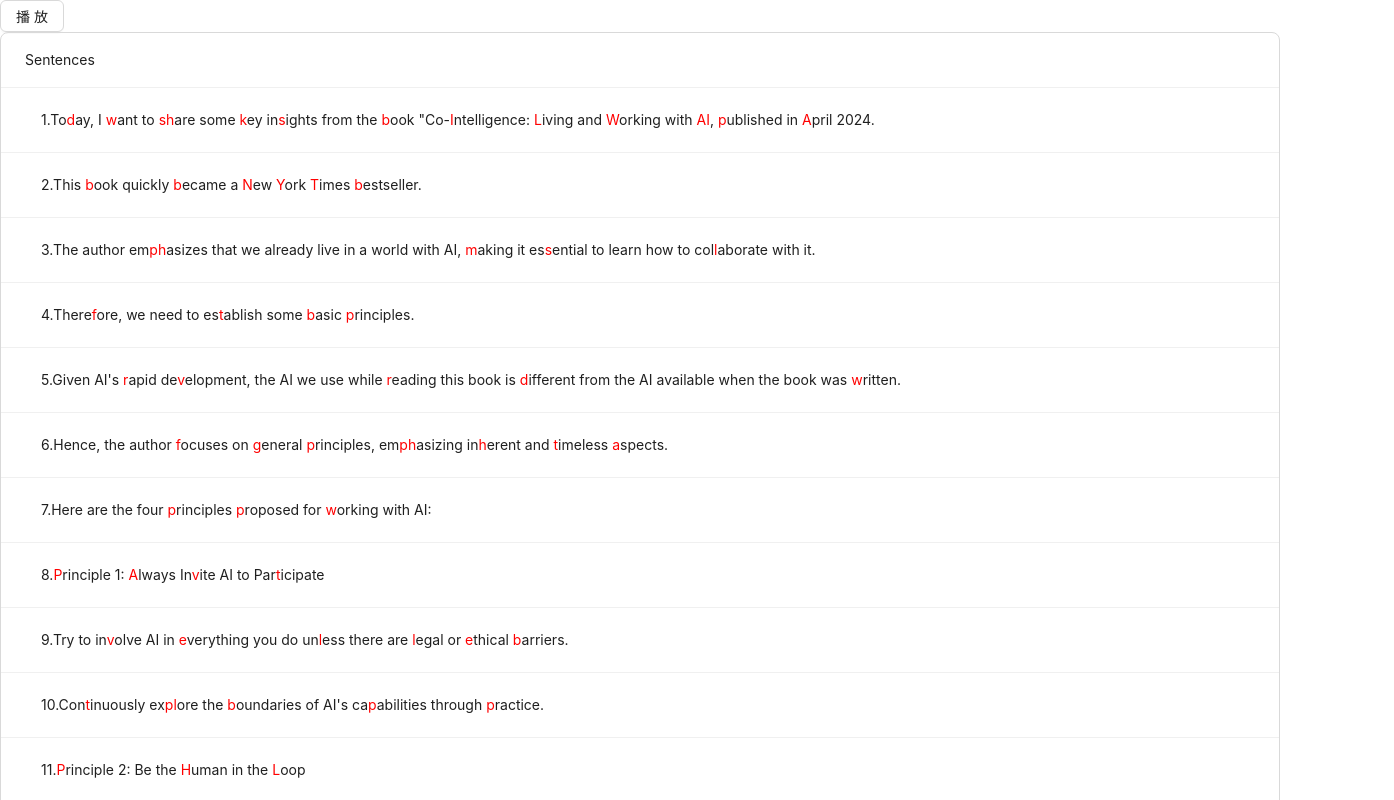
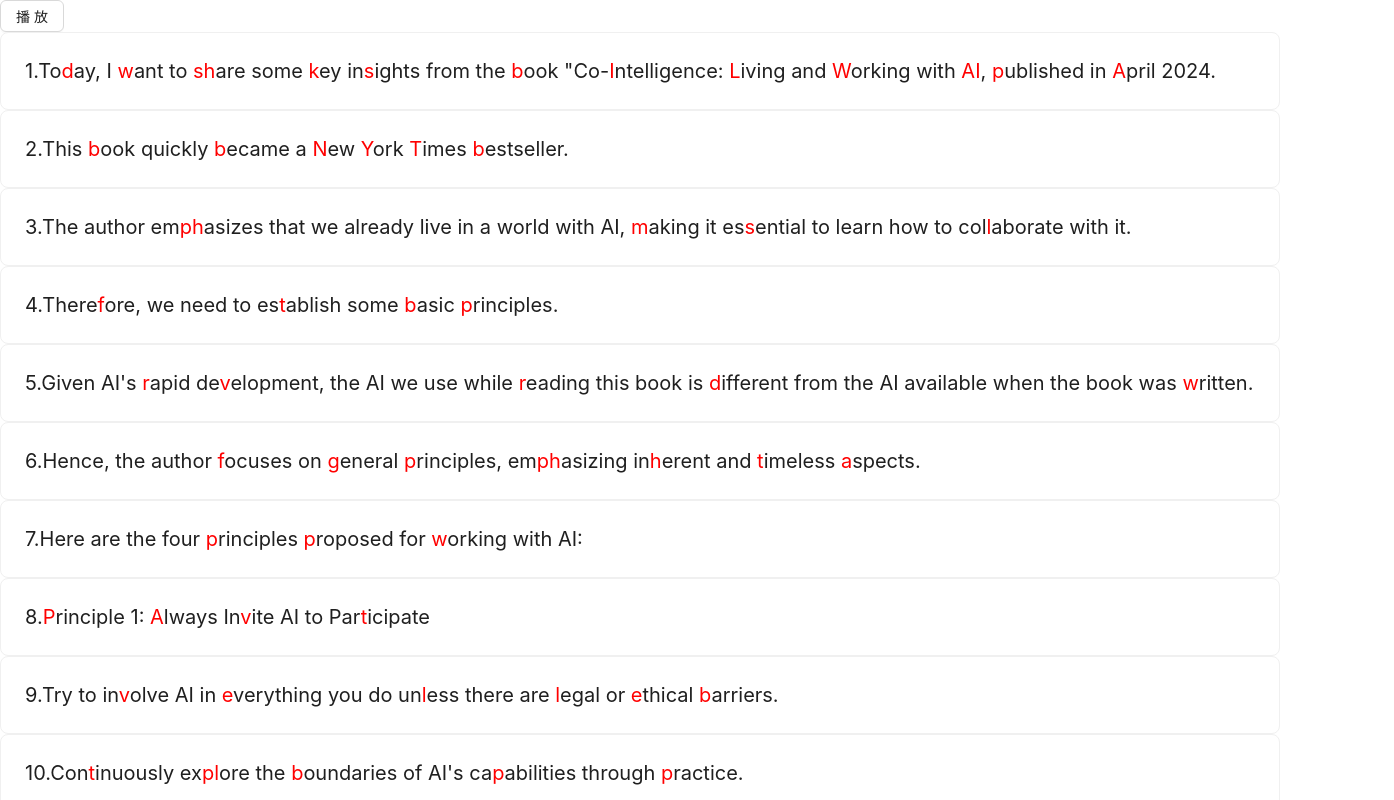
Before and after one commit to lusess123/shadow-reading, a Next.js app: page / in a window 1280 px wide. Shown: the top 800 px of the page, 1394 px wide, since content can reach past the window. Built offline with nearby package versions, Linux system fonts and the light colour scheme.

Commit message:
feat：text size

```diff
--- a/src/app/page.tsx
+++ b/src/app/page.tsx
@@ -1,32 +1,86 @@
 'use client'
-import React, { useRef, useState } from 'react'
+import React, { useEffect, useRef, useState } from 'react'
 import { sentences } from './sentence'
 import { List, Row ,Col, Button } from 'antd'
 import Item from '../components/text-item'
 
+let preventSleepInterval: any = null;
+
+const preventSleep = () => {
+    if ('ontouchstart' in window) {
+        preventSleepInterval = setInterval(() => {
+            const event = new Event('touchstart');
+            window.dispatchEvent(event);
+        }, 30000); // 每30秒触发一次
+    }
+};
+
+const stopPreventSleep = () => {
+    if (preventSleepInterval) {
+        clearInterval(preventSleepInterval);
+    }
+};
+
+// document.getElementById('startPreventSleepButton').addEventListener('click', preventSleep);
+// document.getElementById('stopPreventSleepButton').addEventListener('click', stopPreventSleep);
+
+
+let wakeLock: any = null;
+
+        const requestWakeLock = async () => {
+            if ('wakeLock' in navigator) {
+                try {
+                    wakeLock = await navigator.wakeLock.request('screen');
+                    console.log('Wake Lock is active');
+
+                    wakeLock.addEventListener('release', () => {
+                        console.log('Wake Lock was released');
+                    });
+                } catch (err: any) {
+                    console.error(`${err.name}, ${err.message}`);
+                }
+            } else {
+                console.log('Wake Lock API not supported.');
+            }
+        };
+        preventSleep();
+
+        const releaseWakeLock = async () => {
+            if (wakeLock !== null) {
+                await wakeLock.release();
+                wakeLock = null;
+                console.log('Wake Lock released manually');
+            }
+            stopPreventSleep();
+        };
+
 
 function Page() {
+
+  useEffect(()=>{
+
+    requestWakeLock();
+    return ()=>{
+      releaseWakeLock();
+    }
+
+  } ,[])
 
   const [playing, setPlaying] = useState("")
   return (
     <div>
       <Button onClick={()=>{
           setPlaying(sentences[0].sentence)
+
       }}>播放</Button>
-      <List
-        size="large"
-        header={<div>Sentences</div>}
-        bordered
-        dataSource={sentences}
-        renderItem={(item, index) => <List.Item>
-          <Item onPlayEnd={(i: number) => {
-            if(i < sentences.length) {
-              const news = sentences[i + 1].sentence
-              setPlaying(news)
-            }
-          }} index={index}  label={item.sentence}  playing={item.sentence === playing} key={item.original} s={item.original} p={item.phonetic} t={item.translation}></Item>
-        </List.Item>}
-      />
+      { sentences.map((item, index) => {
+        return     <Item  onPlayEnd={(i: number) => {
+          if(i < sentences.length) {
+            const news = sentences[i + 1].sentence
+            setPlaying(news)
+          }
+        }} index={index}  label={item.sentence}  playing={item.sentence === playing} key={item.original} s={item.original} p={item.phonetic} t={item.translation}></Item>
+      })}
     </div>
   )
 }
--- a/src/app/sentence.ts
+++ b/src/app/sentence.ts
@@ -100,7 +100,7 @@
       {
         "sentence": "An<span style=\"color:red;\">th</span>ropomorphizing creates fa<span style=\"color:red;\">m</span>iliarity and con<span style=\"color:red;\">n</span>ection but can also lead to con<span style=\"color:red;\">f</span>usion and misun<span style=\"color:red;\">d</span>erstanding.",
         "original": "Anthropomorphizing creates familiarity and connection but can also lead to confusion and misunderstanding.",
-        "translation": "拟人化创造了熟悉感和连接感，但也可能导致混淆和误解。",
+        "translation": "拟人化虽然可能导致混淆和误解，但是也创造了熟悉感和连接感。",
         "phonetic": "[ˌænθrəpəˈmɔːfaɪzɪŋ kriˈeɪts fəˈmɪljærɪti ənd kəˈnɛkʃən bʌt kæn ˈɔːlsəʊ liːd tə kənˈfjuːʒən ənd ˌmɪsʌndərˈstændɪŋ]"
       },
       {
--- a/src/components/text-item.tsx
+++ b/src/components/text-item.tsx
@@ -1,9 +1,11 @@
-import { Button, List, Spin, Typography } from 'antd'
+import { Button, Card, List, Spin, Typography } from 'antd'
 import AudioPlayer from 'react-h5-audio-player';
 import 'react-h5-audio-player/lib/styles.css';
 import React, { useEffect, useRef, useState } from 'react'
 import { AudioOutlined, SoundOutlined } from '@ant-design/icons';
 const { Text } = Typography;
+
+const maxCount = 5 ;
 
 export default function Item({ label ,s, p, t, playing,  onPlayEnd, index }: any) {
 
@@ -13,6 +15,12 @@
   const [isPlaying, setIsPlaying] = useState(false);
   const [isWaite, setIsWaite] = useState(false);
   const settimeRef = useRef<any>(null);
+  const myRef = useRef<any>(null);
+
+    // useEffect(() => {
+
+    // }, []);
+
 
   useEffect(() => {
     if(!audioRef.current.currentTime && playing) {
@@ -34,6 +42,9 @@
   // eslint-disable-next-line react-hooks/exhaustive-deps
   const playAudio = () => {
     if (audioRef.current) {
+      if (myRef.current) {
+        myRef.current.scrollIntoView({ behavior: 'smooth' });
+       }
       timeRef.current = new Date().getTime();
       if (isPlaying) {
         if (settimeRef.current) {
@@ -71,7 +82,7 @@
     // if (playCount < 3) {
       setIsWaite(true)
       settimeRef.current = setTimeout(() => {
-        if (playCount < 3) {
+        if (playCount < maxCount) {
           setIsWaite(false)
           timeRef.current = new Date().getTime();
           setPlayCount(playCount + 1);
@@ -100,17 +111,17 @@
     setDuration(audioRef.current.duration);
   };
 
-  return <div>
+  return <Card className='!text-xl' ref={myRef}>
 
       <audio onEnded={handleEnded} onLoadedMetadata={handleLoadedMetadata} ref={audioRef} src={`/api/text?s=${s}`} />
-      <Button onClick={playAudio} type='text'>
-        <Text strong={isPlaying} > <div dangerouslySetInnerHTML={{__html : ((index + 1 ) + '.' + label)}}></div></Text>
-      </Button>
+      <div onClick={playAudio}>
+        <Text className='break-words break-all !text-xl' strong={isPlaying} > <div dangerouslySetInnerHTML={{__html : ((index + 1 ) + '.' + label)}}></div></Text>
+      </div>
 
-      <div className='ml-4'>{isPlaying && <Text>[{p}]</Text>}</div>
-      <div className='ml-4'>{isPlaying && <Text> ({t})</Text>}</div>
-      <p className='ml-4'> { isPlaying && (isWaite ? "已经" : "正在")}{isPlaying ? `播放第${playCount}/3次` : ""} {isPlaying && (isWaite ? <span><AudioOutlined ></AudioOutlined>跟读</span> : <SoundOutlined />)} {!!duration && (duration+ '秒')}</p>
+      <div className='ml-4 break-words break-all !text-xl'>{isPlaying && <div>[{p}]</div>}</div>
+      <div className='ml-4 break-words break-all !text-xl'>{isPlaying && <div> ({t})</div>}</div>
+      <p className='ml-4 break-words break-all !text-xl'> { isPlaying && (isWaite ? "已经" : "正在")}{isPlaying ? `播放第${playCount}/${maxCount}次` : ""} {isPlaying && (isWaite ? <span><AudioOutlined ></AudioOutlined>跟读</span> : <SoundOutlined />)} {!!duration && (duration+ '秒')}</p>
 
 
-  </div>
+  </Card>
 }
```
